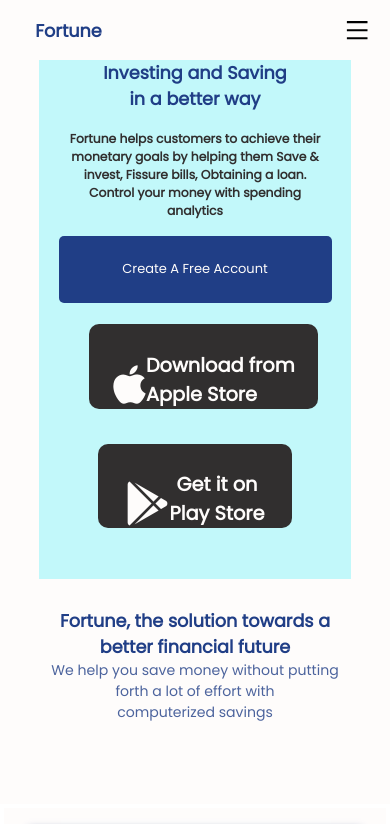
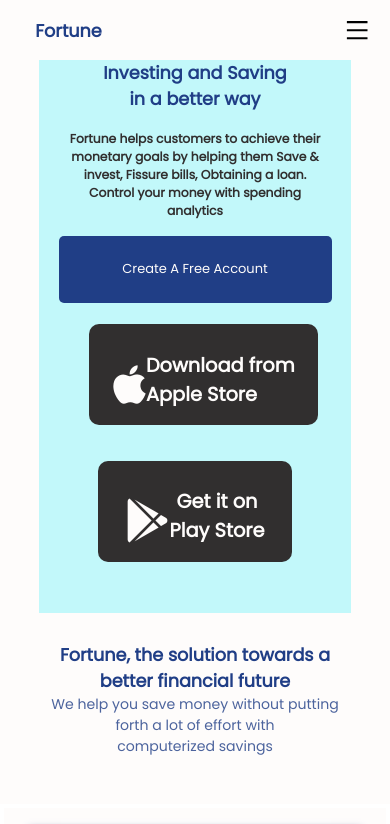
Before and after one commit to fortune-elite/fortune-app, a React (Create React App) app: page / in a window 390 px wide. Shown: the top 824 px of the page. Built offline with nearby package versions, Linux system fonts and the light colour scheme; the HTML template or start-up script is replaced by a standard one.

Commit message:
Font Sorted Out

```diff
--- a/src/components/css/Introduction.modules.css
+++ b/src/components/css/Introduction.modules.css
@@ -272,7 +272,7 @@
         display: inline-block;
         background-color: var(--BlackColor);
         width: 13rem;
-        height: 10vh;
+        height: 12vh;
         padding: 0.5rem;
         color: var(--mainBackground);
         border-radius: 10px;
@@ -283,7 +283,7 @@
         display: inline-block;
         background-color: var(--BlackColor);
         width: 11rem;
-        height: 10vh;
+        height: 12vh;
         padding: 0.5rem;
         color: var(--mainBackground);
         border-radius: 10px;
```
